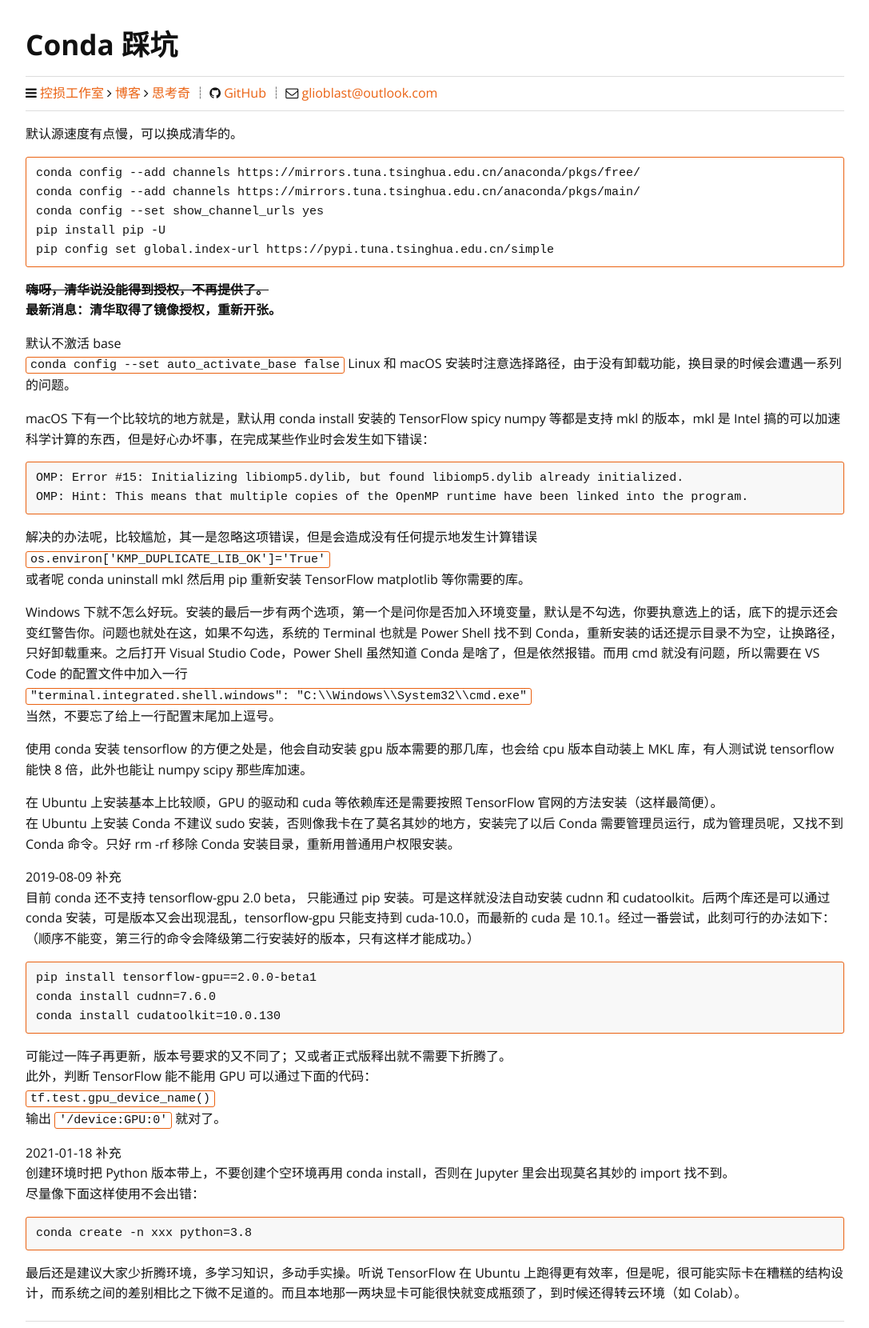
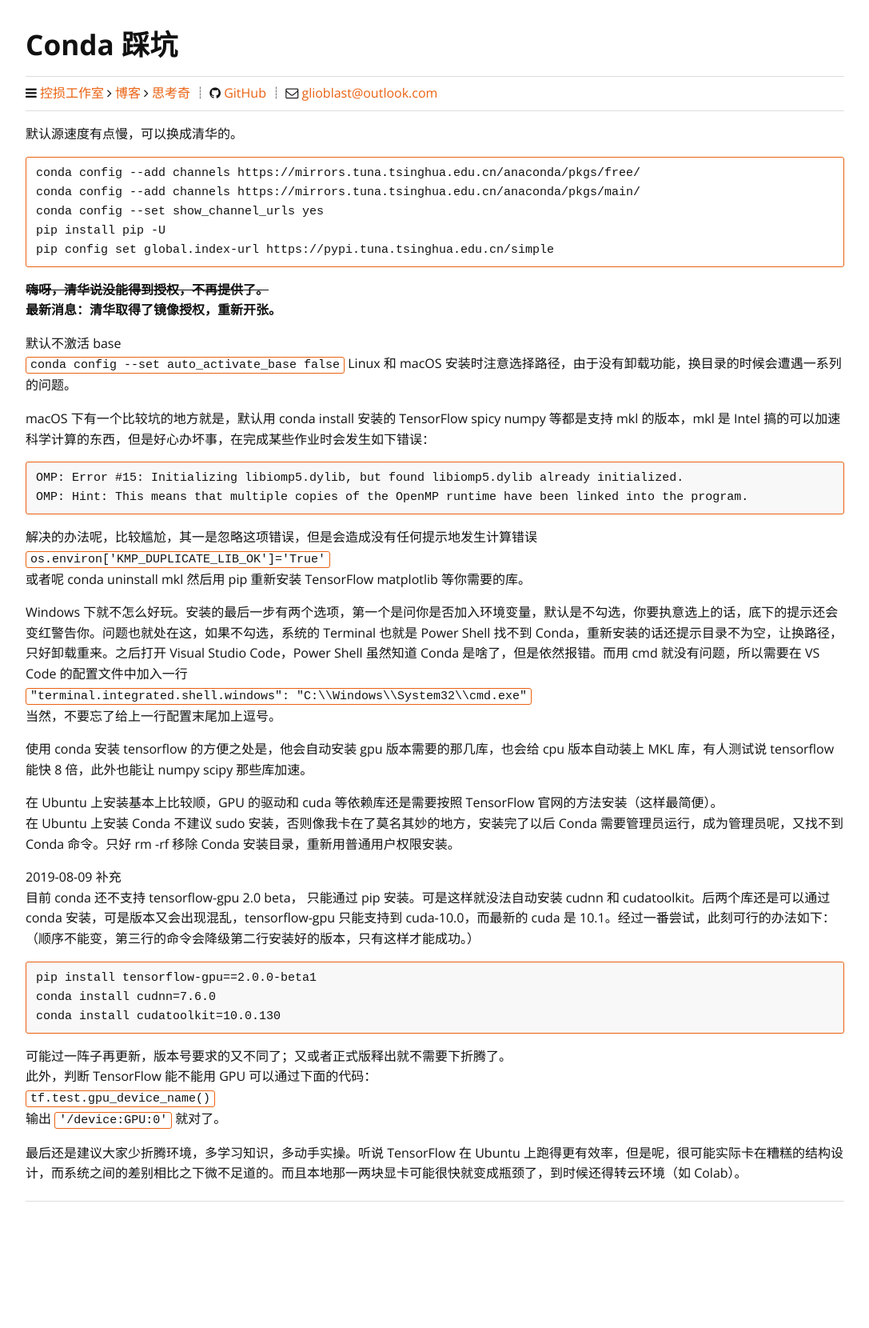
Before and after one commit to DamageControlStudio/HomePage, a Jekyll site: the page built from _posts/2019-03-23-conda-cai-keng.md, in a window 1280 px wide. Shown: the whole page at 80% size, without its empty margins (96-1183 px from the left). Built offline with Jekyll 4.4.1, drawn with Linux system fonts in a browser that asks for light colours; after the commit the page ends 1510 px from its top, so only the background shows below that.

Commit message:
Update 2019-03-23-conda-cai-keng.md

````diff
--- a/_posts/2019-03-23-conda-cai-keng.md
+++ b/_posts/2019-03-23-conda-cai-keng.md
@@ -58,12 +58,4 @@
 `tf.test.gpu_device_name()`
 输出 `'/device:GPU:0'` 就对了。
 
-2021-01-18 补充
-创建环境时把 Python 版本带上，不要创建个空环境再用 conda install，否则在 Jupyter 里会出现莫名其妙的 import 找不到。
-尽量像下面这样使用不会出错：
-
-```
-conda create -n xxx python=3.8
-```
-
 最后还是建议大家少折腾环境，多学习知识，多动手实操。听说 TensorFlow 在 Ubuntu 上跑得更有效率，但是呢，很可能实际卡在糟糕的结构设计，而系统之间的差别相比之下微不足道的。而且本地那一两块显卡可能很快就变成瓶颈了，到时候还得转云环境（如 Colab）。
````
